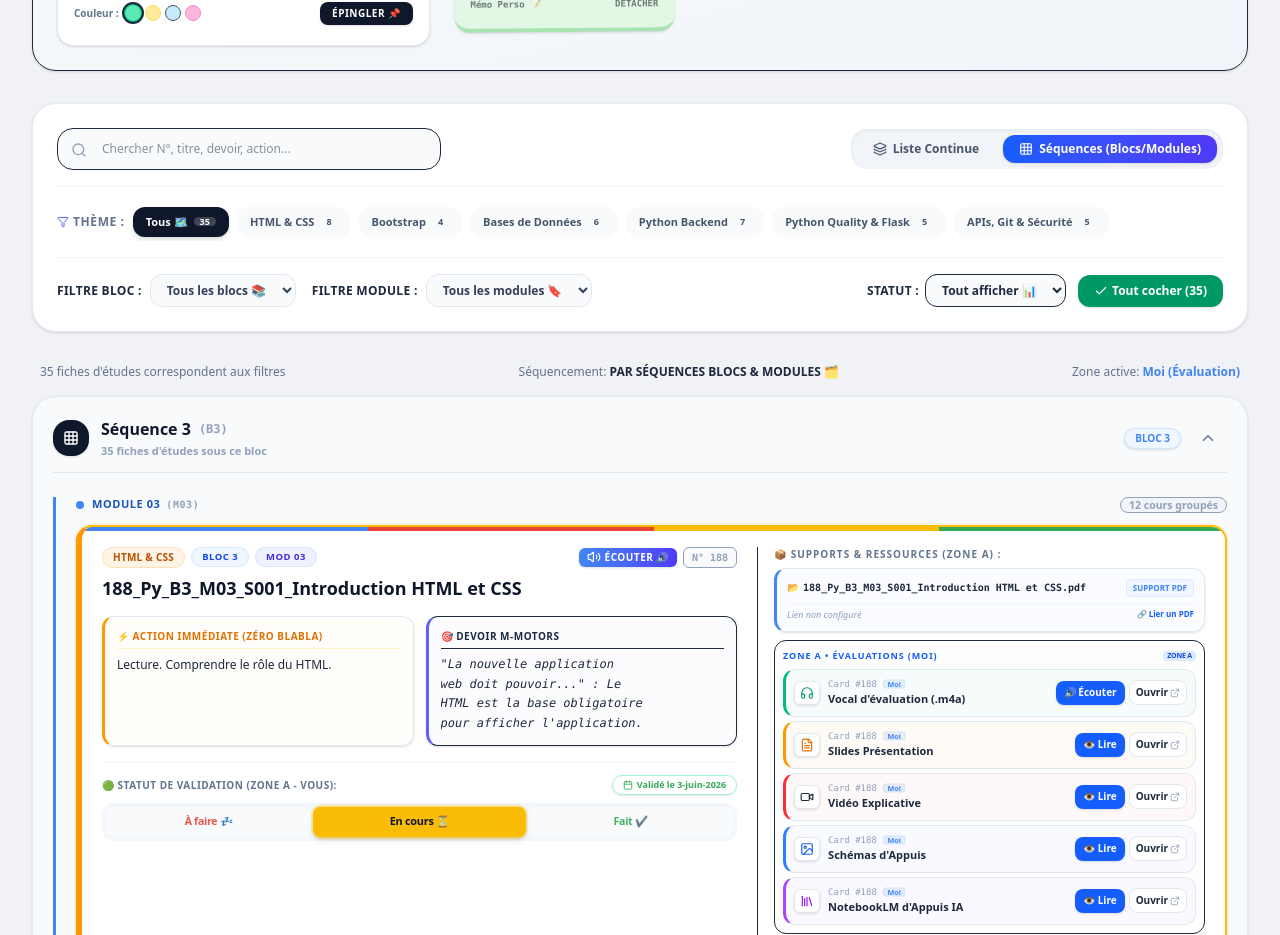
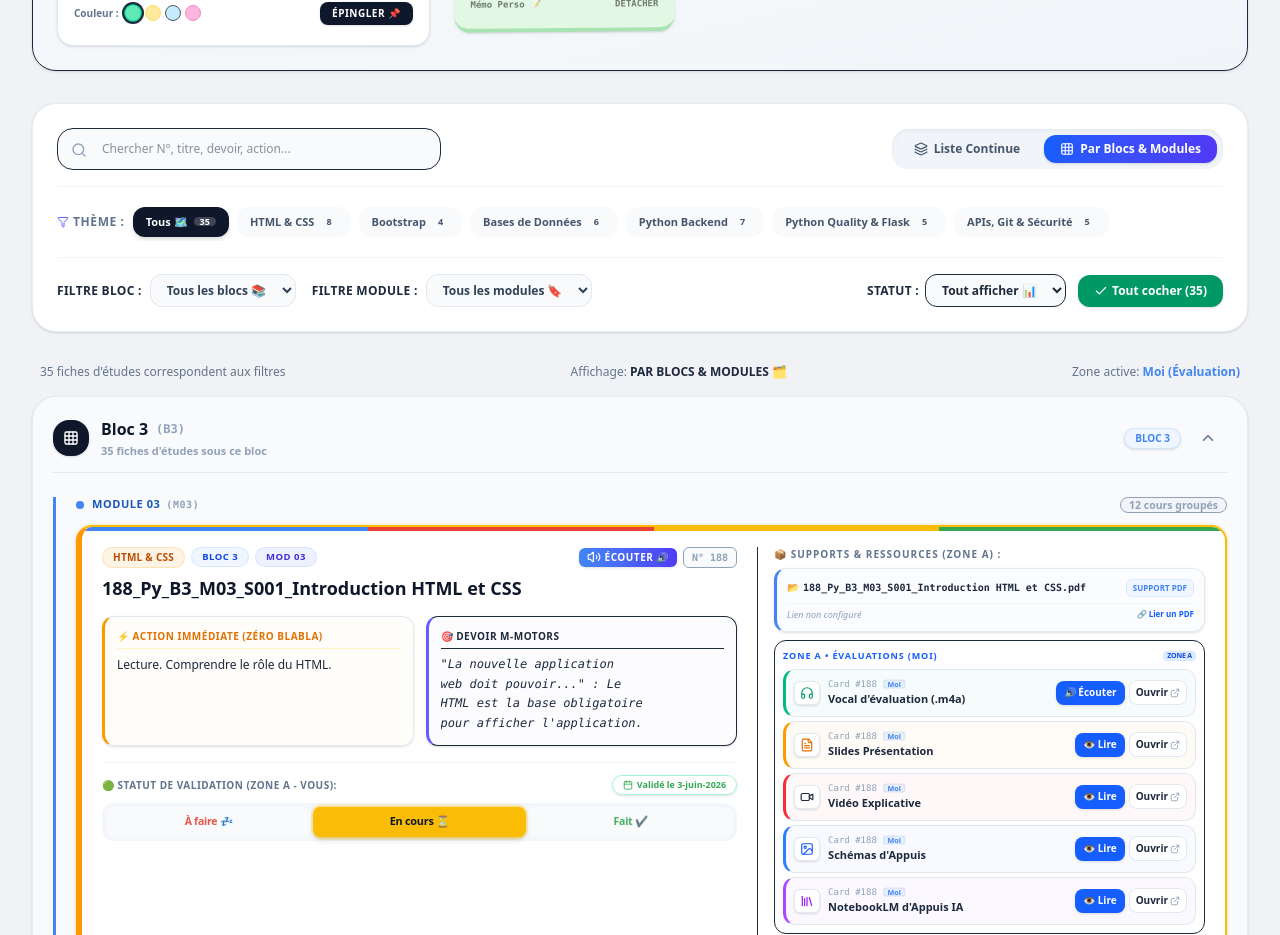
Before and after one commit to ProjetTechAcademy/Python_Eval, a React (Vite) app: page / in a window 1280 px wide. Shown: the part 1340-2275 px from the top of the page. Built offline with nearby package versions, Linux system fonts and the light colour scheme.

Commit message:
ui: update nomenclature for segmented view mode
Rename "Séquences" to "Blocs & Modules" in the UI labels and toasts for better clarity.

```diff
--- a/src/App.tsx
+++ b/src/App.tsx
@@ -1568,16 +1568,16 @@ export default function App() {
               <button
                 onClick={() => {
                   setViewMode('segmented');
-                  triggerToast("🗂️ Navigation par séquences (Blocs/Modules) activée", "info");
+                  triggerToast("🗂️ Navigation par Blocs & Modules activée", "info");
                 }}
                 className={`flex-1 md:flex-none py-1.5 px-4 rounded-xl text-xs font-black transition-all flex items-center justify-center gap-1.5 cursor-pointer ${
                   viewMode === 'segmented'
                     ? 'bg-gradient-to-r from-blue-600 to-indigo-600 text-white shadow'
-                    : 'text-slate-600 hover:text-slate-900 hover:bg-slate-200/60'
+                    : 'text-slate-600 hover:text-slate-900 hover:bg-slate-201/60'
                 }`}
               >
                 <Grid className="w-3.5 h-3.5" />
-                Séquences (Blocs/Modules)
+                Par Blocs & Modules
               </button>
             </div>
 
@@ -1713,7 +1713,7 @@ export default function App() {
         {/* 5. MAIN CHECKLIST GRID SYSTEM */}
         <div className="mb-4 flex flex-col sm:flex-row items-center justify-between text-xs text-slate-500 max-w-7xl px-2 gap-2">
           <span>{filteredFiches.length} fiches d'études correspondent aux filtres</span>
-          <span>Séquencement: <strong className="text-slate-800 font-extrabold uppercase">{viewMode === 'continue' ? 'Liste Continue 📋' : 'Par Séquences Blocs & Modules 🗂️'}</strong></span>
+          <span>Affichage: <strong className="text-slate-800 font-extrabold uppercase">{viewMode === 'continue' ? 'Liste Continue 📋' : 'Par Blocs & Modules 🗂️'}</strong></span>
           <span>Zone active: <strong className={activeZone === 'A' ? 'text-[#4285F4]' : activeZone === 'B' ? 'text-[#EA4335]' : 'text-emerald-500 font-bold'}>{activeZone === 'A' ? 'Moi (Évaluation)' : activeZone === 'B' ? 'Exigences Jury' : 'Zone Commune Neutre'}</strong></span>
         </div>
 
@@ -1750,7 +1750,7 @@ export default function App() {
                       </div>
                       <div>
                         <h4 className="font-extrabold text-slate-900 text-sm sm:text-base flex items-center gap-2">
-                          {group.blockCode === 'Autre' ? 'Cours hors Séquences d\'Études' : `Séquence ${group.blockCode.replace('B', '')}`}
+                          {group.blockCode === 'Autre' ? 'Cours hors Blocs d\'Études' : `Bloc ${group.blockCode.replace('B', '')}`}
                           <span className="text-xs font-bold text-slate-400 font-mono">({group.blockCode})</span>
                         </h4>
                         <p className="text-[11px] text-slate-400 font-semibold mt-0.5">
@@ -1798,7 +1798,7 @@ export default function App() {
                     </div>
                   ) : (
                     <div className="text-center py-1 bg-white/50 rounded-xl text-slate-400 text-xs italic">
-                      Séquence masquée &bull; Déroulez pour afficher les {totalCountInBlock} cours associés
+                      Bloc masqué &bull; Déroulez pour afficher les {totalCountInBlock} cours associés
                     </div>
                   )}
                 </div>
```
